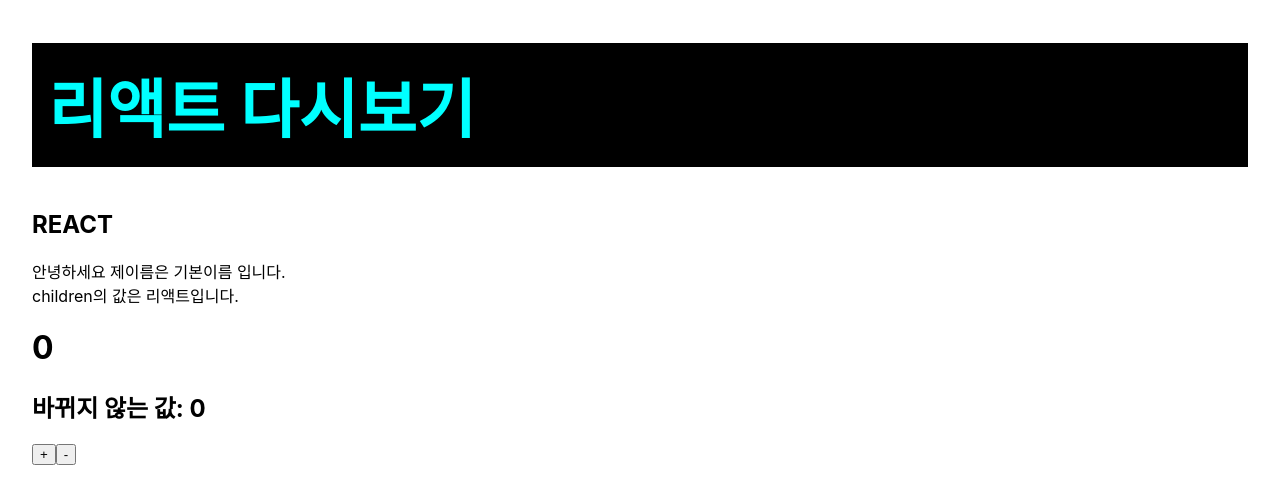
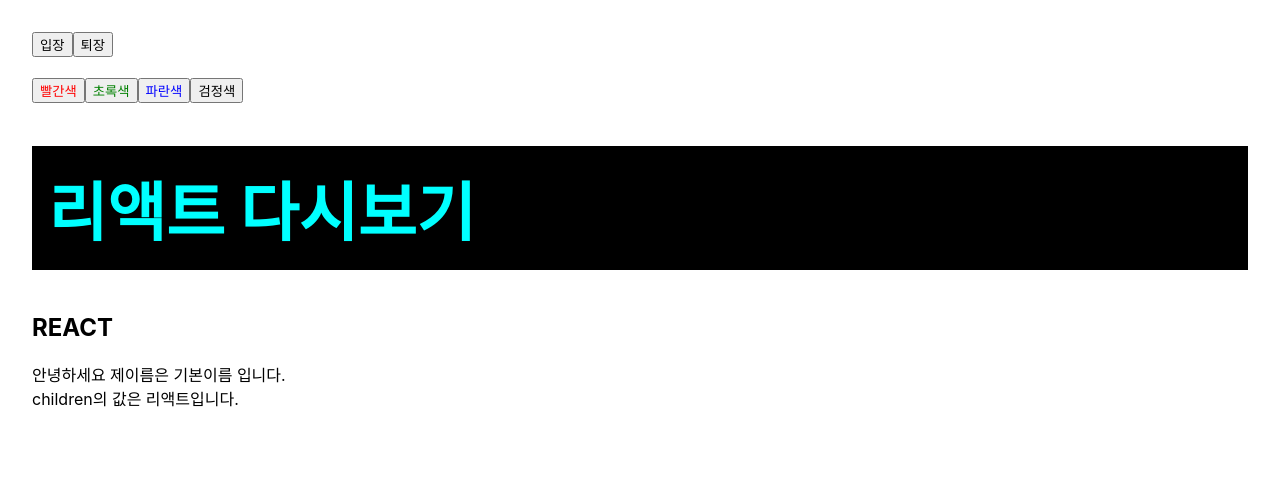
Before and after one commit to jinhlee19/vlpt-react, a React (Create React App) app: page / in a window 1280 px wide. Shown: the top 504 px of the page. Built offline with nearby package versions, Linux system fonts and the light colour scheme.

Commit message:
3.4.2.3 한 컴포넌트에서 useState 여러번 사용하기

```diff
--- a/src/App.js
+++ b/src/App.js
@@ -1,6 +1,6 @@
 import './App.css';
 import Section337 from './components/Section334';
-import Section341 from './components/Section341';
+import Section342 from './components/Section342';
 
 function App() {
 	const name = '리액트';
@@ -16,10 +16,10 @@
 
 	return (
 		<>
+			<Section342 />
 			{name === '리액트' && <h1 style={style}>{name} 다시보기</h1>}
 			<h2>{name1 || '리액트'}</h2>
 			<Section337 favoriteNumber={1} />
-			<Section341 />
 		</>
 	);
 }
--- /dev/null
+++ b/src/components/Section342.jsx
@@ -0,0 +1,43 @@
+// 3.4.2.2. 함수 컴포넌트에서 useState 사용하기
+
+import React, { useState } from 'react';
+
+const Section342 = () => {
+	const [message, setMessage] = useState('');
+	const onClickEnter = () => setMessage('안녕하세요!');
+	const onClickLeave = () => setMessage('안녕히 가세요');
+	const [color, setColor] = useState('black');
+
+	return (
+		<div>
+			<button onClick={onClickEnter}>입장</button>
+			<button onClick={onClickLeave}>퇴장</button>
+			<h1 style={{ color }}>{message}</h1>
+			<button style={{ color: 'red' }} onClick={() => setColor('red', console.log('빨간색바꿈'))}>
+				빨간색
+			</button>
+			<button style={{ color: 'green' }} onClick={() => setColor('green')}>
+				초록색
+			</button>
+			<button style={{ color: 'blue' }} onClick={() => setColor('blue')}>
+				파란색
+			</button>
+			<button style={{ color: 'black' }} onClick={() => setColor('black')}>
+				검정색
+			</button>
+		</div>
+	);
+};
+
+export default Section342;
+
+// // 3.4.2.1. 배열 비구조화 할당 예시
+// const array1 = [1, 2];
+// const one = array1[0];
+// const two = array1[1];
+
+// const array2 = [3, 4];
+// const [three, four] = array2;
+
+// console.log(array1);
+// console.log(array2);
```
Also changed, not shown: 1 other file (tests, documents, lock files or other folders).
